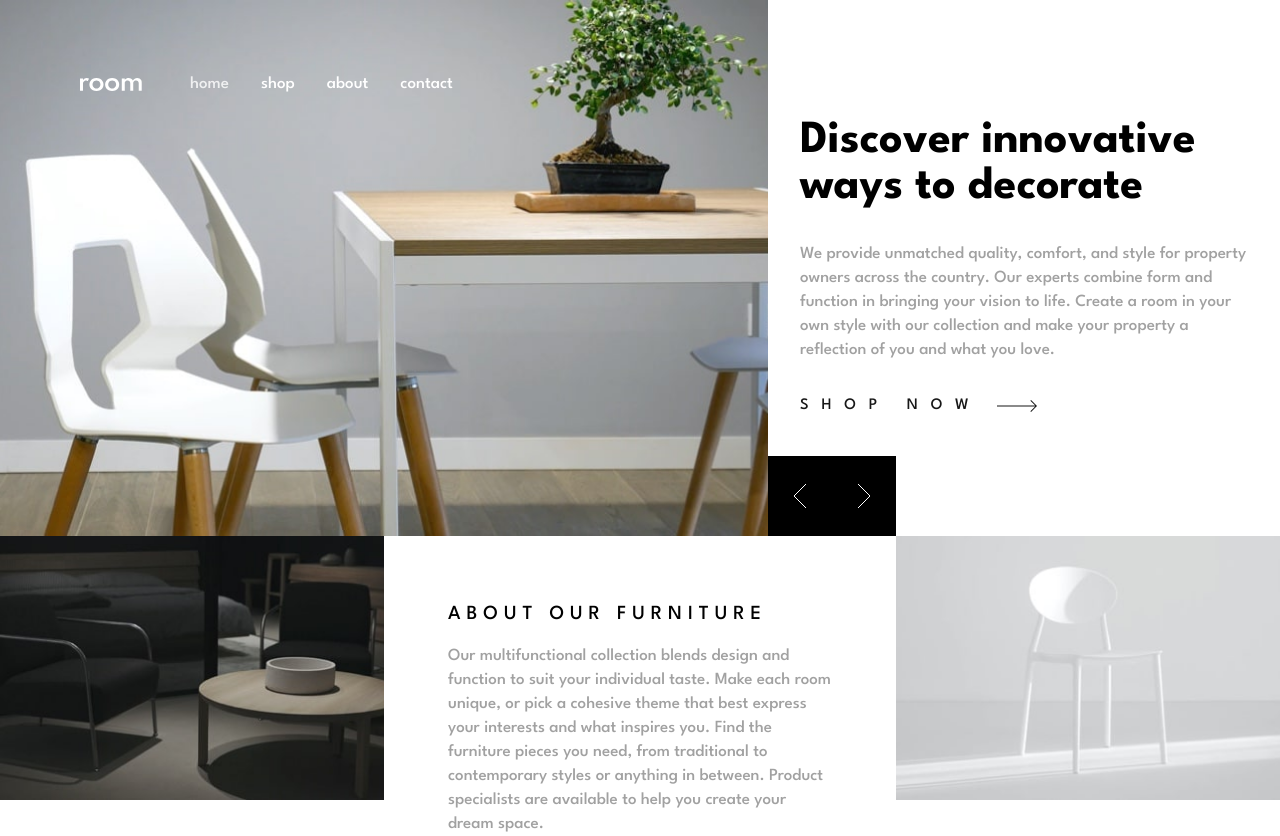
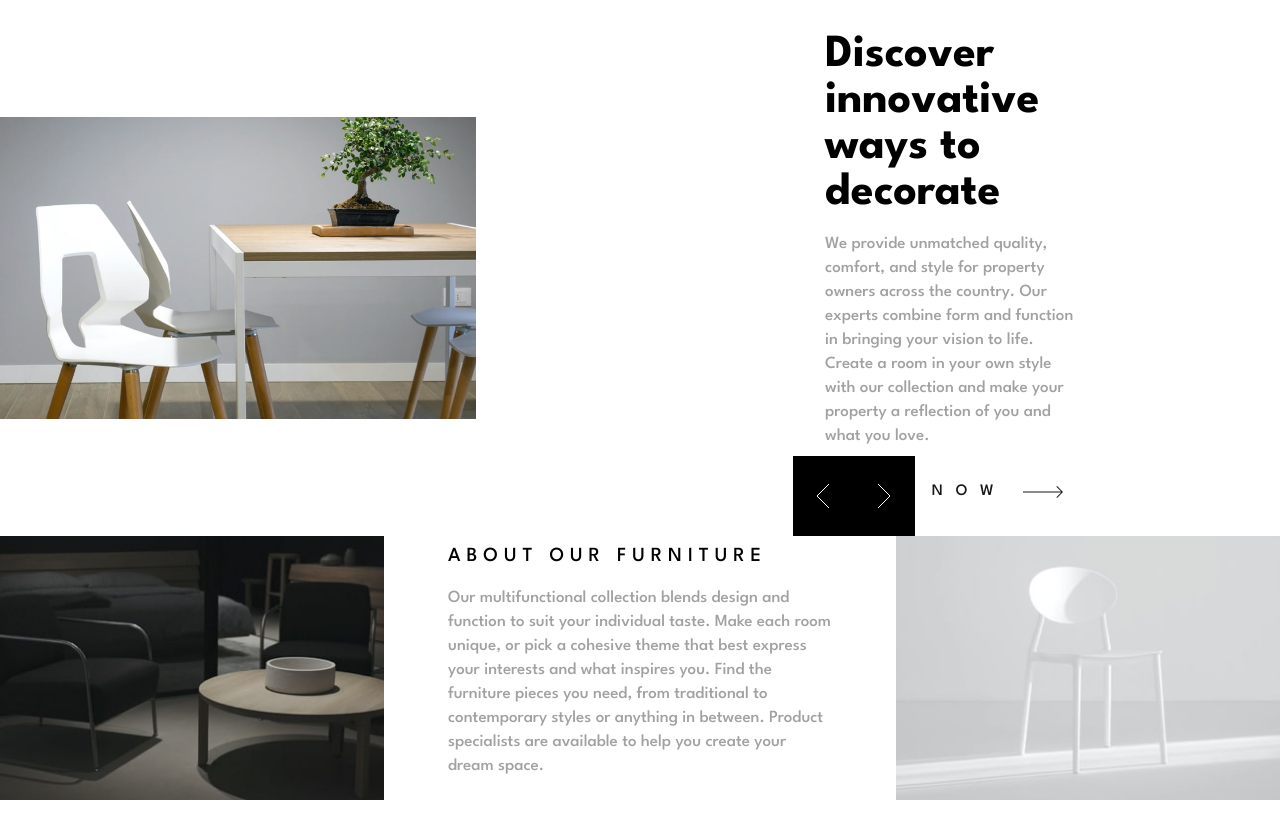
Before and after one commit to InnaTymoshenko/room-homepage, a Next.js app: page / in a window 1280 px wide. After the commit the page ends 800 px from the top, so only its background shows below. Built offline with nearby package versions, Linux system fonts and the light colour scheme.

Commit message:
added slider

```diff
--- a/app/layout.tsx
+++ b/app/layout.tsx
@@ -1,7 +1,7 @@
 import type { Metadata } from 'next'
 import { League_Spartan } from 'next/font/google'
+import Header from '@/components/header'
 import '@/styles/globals.css'
-import Header from '@/components/header'
 
 const leagueSpartan = League_Spartan({
 	weight: ['500', '600', '700'],
--- a/components/about-section.tsx
+++ b/components/about-section.tsx
@@ -5,7 +5,7 @@ const AboutSection = () => {
 		<section className="w-full lg:h-[33vh] sx:min-h-[33vh]">
 			<div className="w-full h-full flex lg:flex-row sx:flex-col items-center">
 				<div className="section lg:w-[30%] sx:w-full h-[33vh] bg-[url('/images/image-about-dark.jpg')]"></div>
-				<div className="lg:w-[40%] sx:w-full lg:h-full sx:h-[30vh] lg:p-16 sx:p-8">
+				<div className="lg:w-[40%] sx:w-full lg:h-full sx:h-[50vh] flex flex-col justify-center lg:p-16 sx:p-8">
 					<h2 className="text-black text-xl lg:tracking-[0.3em] sx:tracking-widest uppercase">About our furniture</h2>
 					<p className="text-gray-100 my-4 text-lg">
 						Our multifunctional collection blends design and function to suit your individual taste. Make each room
--- a/components/header.tsx
+++ b/components/header.tsx
@@ -7,59 +7,28 @@ import { Logo } from './icons/logo'
 import { Hamburger } from './icons/hamburger'
 import { Close } from './icons/close'
 
-type Props = {}
+// type Props = {}
 
-const Header = (props: Props) => {
+const Header = () => {
 	const pathname = usePathname()
 	const [isMobile, setIsMobile] = useState(false)
 
 	return (
+		<>
 			<header
-			className={`w-full  lg:px-20 sx:px-8 py-8 fixed lg:top-10 sx:top-0 left-0  ${
+				className={`w-full  lg:px-20 sx:px-8 py-12 fixed z-10 lg:top-10 sx:top-0 left-0  ${
 					isMobile ? 'bg-white' : 'bg-transparent'
 				}`}
 			>
-			{/* <div className="w-full lg:hidden sx:flex justify-center relative"></div> */}
+				<div
+					className={`w-full flex items-center lg:justify-start   gap-12 relative ${
+						isMobile ? 'sx:justify-end' : 'sx:justify-center'
+					}`}
+				>
+					<Logo className="" />
 					{isMobile ? (
-				<div className="w-full  relative sx:flex lg:hidden justify-center gap-8">
 						<Close className="absolute left-0 cursor-pointer" onClick={() => setIsMobile(!isMobile)} />
-					<nav className="sx:flex lg:hidden items-center gap-8">
-						<Link
-							className={`lowercase text-lg border-b-2 border-b-transparent anima hover:border-b-white  ${
-								pathname === '/' ? 'text-black/80' : 'text-black'
-							}`}
-							href={'/'}
-						>
-							Home
-						</Link>
-						<Link
-							className={`lowercase text-lg border-b-2 border-b-transparent anima hover:border-b-white  ${
-								pathname === '/shop' ? 'text-black/80' : 'text-black'
-							}`}
-							href={'/shop'}
-						>
-							Shop
-						</Link>
-						<Link
-							className={`lowercase text-lg border-b-2 border-b-transparent anima hover:border-b-white  ${
-								pathname === '/about' ? 'text-black/80' : 'text-black'
-							}`}
-							href={'/about'}
-						>
-							About
-						</Link>
-						<Link
-							className={`lowercase text-lg border-b-2 border-b-transparent anima hover:border-b-white  ${
-								pathname === '/contact' ? 'text-black/80' : 'text-black'
-							}`}
-							href={'/contact'}
-						>
-							Contact
-						</Link>
-					</nav>
-				</div>
 					) : (
-				<div className="w-full lg:hidden sx:flex justify-center relative">
 						<Hamburger
 							className="absolute left-0 lg:hidden sx:block cursor-pointer"
 							onClick={() => {
@@ -67,40 +36,35 @@ const Header = (props: Props) => {
 								setIsMobile(!isMobile)
 							}}
 						/>
-					<Logo className="lg:hidden sx:block" />
-				</div>
 					)}
-
-			<div className="w-full sx:hidden lg:flex items-center justify-start  gap-12">
-				<Logo className="lg:block sx:hidden" />
-				<nav className="lg:flex sx:hidden items-center gap-8 ">
+					<nav className={`lg:flex items-center lg:gap-8 sx:gap-4 ${isMobile ? 'sx:flex' : 'sx:hidden'}`}>
 						<Link
-						className={`lowercase text-lg border-b-2 border-b-transparent anima hover:border-b-white  ${
-							pathname === '/' ? 'text-white/80' : 'text-white'
+							className={`lowercase text-lg border-b-2 border-b-transparent anima lg:hover:border-b-white sx:hover:border-b-black  ${
+								pathname === '/' ? 'lg:text-white/70 sx:text-black/80' : 'lg:text-white sx:text-black'
 							}`}
 							href={'/'}
 						>
 							Home
 						</Link>
 						<Link
-						className={`lowercase text-lg border-b-2 border-b-transparent anima hover:border-b-white  ${
-							pathname === '/shop' ? 'text-white/80' : 'text-white'
+							className={`lowercase text-lg border-b-2 border-b-transparent anima lg:hover:border-b-white sx:hover:border-b-black  ${
+								pathname === '/shop' ? 'lg:text-white/70 sx:text-black/80' : 'lg:text-white sx:text-black'
 							}`}
 							href={'/shop'}
 						>
 							Shop
 						</Link>
 						<Link
-						className={`lowercase text-lg border-b-2 border-b-transparent anima hover:border-b-white  ${
-							pathname === '/about' ? 'text-white/80' : 'text-white'
+							className={`lowercase text-lg border-b-2 border-b-transparent anima lg:hover:border-b-white sx:hover:border-b-black  ${
+								pathname === '/about' ? 'lg:text-white/70 sx:text-black/80' : 'lg:text-white sx:text-black'
 							}`}
 							href={'/about'}
 						>
 							About
 						</Link>
 						<Link
-						className={`lowercase text-lg border-b-2 border-b-transparent anima hover:border-b-white  ${
-							pathname === '/contact' ? 'text-white/80' : 'text-white'
+							className={`lowercase text-lg border-b-2 border-b-transparent anima lg:hover:border-b-white sx:hover:border-b-black  ${
+								pathname === '/contact' ? 'lg:text-white/70 sx:text-black/80' : 'lg:text-white sx:text-black'
 							}`}
 							href={'/contact'}
 						>
@@ -109,6 +73,8 @@ const Header = (props: Props) => {
 					</nav>
 				</div>
 			</header>
+			{isMobile && <div className="w-full bg-black/20 absolute top-0 left-0 bottom-0" />}
+		</>
 	)
 }
 
--- a/components/main-section.tsx
+++ b/components/main-section.tsx
@@ -1,32 +1,52 @@
-import React from 'react'
+'use client'
+
+import React, { useState } from 'react'
 import { Arrow } from './icons/Arrow'
 import { AngleLeft } from './icons/angle-left'
 import { AngleRight } from './icons/angle-right'
+import data from '@/data/data.json'
+import ProductSlider from './product-slider'
+import ProductInfo from './product-info'
 
-type Props = {}
+const len = data.length - 1
 
-const MainSection = (props: Props) => {
+// type Props = {}
+
+const MainSection = () => {
+	const slider: IProduct[] = data
+	const [activeIndex, setActiveIndex] = useState(0)
+
 	return (
 		<section className="w-full lg:h-[67vh] sx:min-h-[67vh]">
 			<div className="w-full h-full">
 				<div className="w-full h-full flex lg:flex-row sx:flex-col items-center">
-					<div className='section lg:w-[60%] sx:w-full lg:h-full sx:h-[50vh] bg-[url("/images/desktop-image-hero-1.jpg")]'></div>
+					<ProductSlider activeIndex={activeIndex} slider={slider} />
+					{/* <div
+						className={`section lg:w-[60%] sx:w-full lg:h-full sx:h-[50vh] md:bg-[url("/images/desktop-image-hero-1.jpg")] sx:bg-[url("/images/mobile-image-hero-1.jpg")]`}
+					/> */}
 					<div className="lg:w-[40%] sx:w-full lg:h-full sx:h-[50vh] 2xl:p-24 sx:p-8 flex flex-col justify-center lg:gap-4 sx:gap-1 relative">
-						<h1 className="text-black lg:text-3xl sx:text-2xl font-bold">Discover innovative ways to decorate</h1>
+						<ProductInfo activeIndex={activeIndex} slider={slider} />
+						{/* <h1 className="text-black lg:text-3xl sx:text-2xl font-bold">Discover innovative ways to decorate</h1>
 						<p className="text-gray-100 my-4 text-lg">
 							We provide unmatched quality, comfort, and style for property owners across the country. Our experts
 							combine form and function in bringing your vision to life. Create a room in your own style with our
 							collection and make your property a reflection of you and what you love.
-						</p>
+						</p> */}
 						<div className="w-full uppercase tracking-[0.8em] flex items-center justify-start gap-4 cursor-pointer anima hover:text-gray-100">
 							Shop now
 							<Arrow />
 						</div>
 						<div className="lg:w-[25%] sx:w-[40%] lg:h-[80px] sx:h-[60px] flex items-center absolute lg:bottom-0 lg:left-0 sx:right-0 lg:top-auto sx:top-[-60px]">
-							<button className="w-full h-full bg-black flex justify-center items-center anima hover:bg-gray-200">
+							<button
+								className="w-full h-full bg-black flex justify-center items-center anima hover:bg-gray-200"
+								onClick={() => setActiveIndex(activeIndex < 1 ? len : activeIndex - 1)}
+							>
 								<AngleLeft />
 							</button>
-							<button className="w-full h-full bg-black flex justify-center items-center anima hover:bg-gray-200">
+							<button
+								className="w-full h-full bg-black flex justify-center items-center anima hover:bg-gray-200"
+								onClick={() => setActiveIndex(activeIndex === len ? 0 : activeIndex + 1)}
+							>
 								<AngleRight />
 							</button>
 						</div>
--- /dev/null
+++ b/components/product-info.tsx
@@ -0,0 +1,26 @@
+'use client'
+
+import React from 'react'
+
+type SliderProps = {
+	activeIndex: number
+	slider: IProduct[]
+}
+
+const ProductInfo = ({ activeIndex, slider }: SliderProps) => {
+	return (
+		<>
+			{slider.map((slide, index) => (
+				<div
+					key={index}
+					className={`section lg:w-[60%] sx:w-full lg:h-full sx:h-[50vh] ${index === activeIndex ? 'block' : 'hidden'}`}
+				>
+					<h1 className="text-black lg:text-3xl sx:text-2xl font-bold">{slide.title}</h1>
+					<p className="text-gray-100 my-4 text-lg">{slide.description}</p>
+				</div>
+			))}
+		</>
+	)
+}
+
+export default ProductInfo
--- /dev/null
+++ b/components/product-slider.tsx
@@ -0,0 +1,26 @@
+/* eslint-disable @next/next/no-img-element */
+'use client'
+
+import React from 'react'
+
+type SliderProps = {
+	activeIndex: number
+	slider: IProduct[]
+}
+
+const ProductSlider = ({ activeIndex, slider }: SliderProps) => {
+	return (
+		<div>
+			{slider.map((slide, index) => (
+				<div
+					key={index}
+					className={`section lg:w-[60%] sx:w-full lg:h-full sx:h-[50vh] ${index === activeIndex ? 'block' : 'hidden'}`}
+				>
+					<img src={slide.images.desktop} alt="" className="w-full h-full" />
+				</div>
+			))}
+		</div>
+	)
+}
+
+export default ProductSlider
--- a/data/data.json
+++ b/data/data.json
@@ -1,10 +1,26 @@
 [
 	{
 		"title": "Discover innovative ways to decorate",
-		"description": " We provide unmatched quality, comfort, and style for property owners across the country. Our experts combine form and function in bringing your vision to life. Create a room in your own style with our collection and make your property a reflection of you and what you love.",
+		"description": "We provide unmatched quality, comfort, and style for property owners across the country. Our experts combine form and function in bringing your vision to life. Create a room in your own style with our collection and make your property a reflection of you and what you love.",
 		"images": {
 			"desktop": "./images/desktop-image-hero-1.jpg",
 			"mobile": "./images/mobile-image-hero-1.jpg"
 		}
+	},
+	{
+		"title": "We are available all across the globe",
+		"description": "Our modern furniture store provide a high level of quality. Our company has invested in advanced technology to ensure that every product is made as perfect and as consistent as possible. With three decades of experience in this industry, we understand what customers want for their home and office.",
+		"images": {
+			"desktop": "./images/desktop-image-hero-2.jpg",
+			"mobile": "./images/mobile-image-hero-2.jpg"
+		}
+	},
+	{
+		"title": "About our furniture",
+		"description": "Our multifunctional collection blends design and function to suit your individual taste. Make each room unique, or pick a cohesive theme that best express your interests and what inspires you. Find the furniture pieces you need, from traditional to contemporary styles or anything in between. Product specialists are available to help you create your dream space.",
+		"images": {
+			"desktop": "./images/desktop-image-hero-3.jpg",
+			"mobile": "./images/mobile-image-hero-3.jpg"
+		}
 	}
 ]
```
Lines whose indentation alone changed are shown as unchanged.
